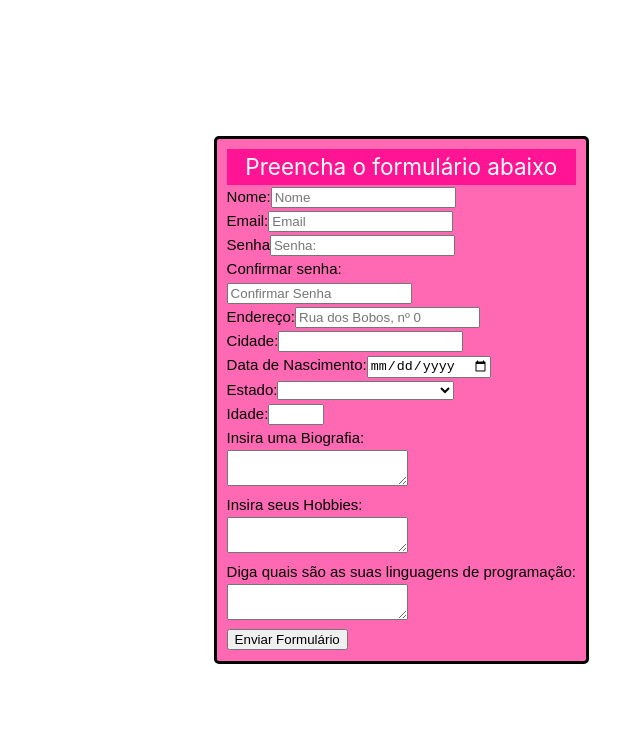
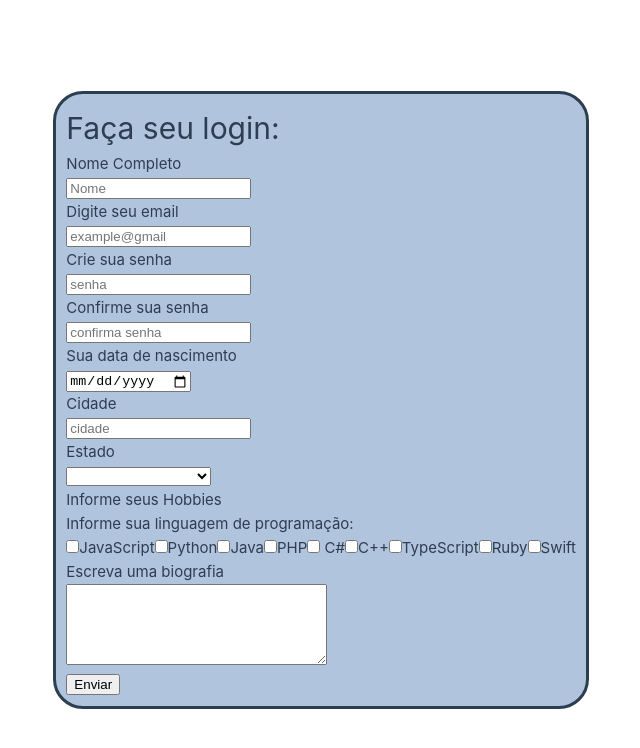
Before and after one commit to Dudinhacardozo/Desenvolvimento-web-P1, a Vue app: page / in a window 1280 px wide. Shown: the top 748 px of the page, without its empty margins (51-691 px from the left). Built offline with nearby package versions, Linux system fonts and the light colour scheme.

Commit message:
recuperacao do trabalho

```diff
--- a/src/App.vue
+++ b/src/App.vue
@@ -1,176 +1,166 @@
 <script setup>
 import { ref } from 'vue'
+const email = ref('')
+const senha = ref('')
+const confirmaSenha = ref('')
+const nome = ref('')
+const nascimento = ref('')
+const cidade = ref('')
+const estado = ref('')
+const hobbies = ref('')
+const liguagensProg = ref('')
+const biografia = ref('')
+const enviar = ref(false)
+const erro = ref('')
 
-const nome = ref("")
-const Email = ref("")
-const senha = ref("")
-const confirmarsenha = ref("")
-const endereço = ref("")
-const Cidade = ref("")
-const DatadeNascimento = ref("")
-const estado = ref("")
-const idade = ref("")
-const biografia = ref("")
-const hobbies = ref("")
-const lingprog = ref("")
-const erro = ref("")
-const exibir = ref(false)
-function confirmacao (){
-  if(senha.value != confirmarsenha.value){
-    alert('A senha não confere')
-    console.log(exibir.value)
-
-    exibir.value = false
-  } else{
-    console.log("Certo")
-
-    exibir.value = true
+function confirmacao() {
+  if (senha.value === confirmaSenha.value) {
+    erro.value = "";
+    return true;
+  } else {
+    erro.value = "A senha não confere!"
+    return false
   }
 }
 </script>
+
 <template>
-  <form class="layout"
-  @submit.prevent="">
-    <h2> Preencha o formulário abaixo</h2>
-
-    <div class="form-row">
-      <div class="cor col-md-4 mb-3">
-        <label for="validationDefault01">Nome:</label>
-        <input type="text" v-model="nome" class="form-control" id="validationDefault01" placeholder="Nome" size="20"
+  <div>
+    <form class="formulario" @submit.prevent="enviar = confirmacao()">
+      <h1>Faça seu login:</h1>
+      <div class="nome">
+        <h4>Nome Completo</h4>
+        <input type="text" v-model="nome" v-on:keypress="enviar = false" placeholder="Nome " required>
+      </div>
+      <div class="email">
+        <h4>Digite seu email</h4>
+        <input type="email" v-model="email" v-on:keypress="enviar = false" placeholder="example@gmail" required>
+      </div>
+      <div class="senha">
+        <h4>Crie sua senha</h4>
+        <input type="password" v-model="senha" v-on:keypress="enviar = false" placeholder="senha" required>
+      </div>
+      <div class="confirmaSenha">
+        <h4>Confirme sua senha</h4>
+        <input type="password" v-model="confirmaSenha" v-on:keypress="enviar = false" placeholder="confirma senha"
           required>
       </div>
-    </div>
-
-    <div class="cor form-group col-md-6">
-      <label for="inputEmail4">Email:</label>
-      <input type="email" v-model="Email" class="form-control" id="inputEmail4" placeholder="Email" size="20" required>
-    </div>
-
-    <div class=" cor form-group mx-sm-3 mb-2">
-      <label for="inputPassword2" class="sr-only">Senha</label>
-      <input type="password" v-model="senha" class="form-control" id="inputPassword2" placeholder="Senha:" size="20"
-        maxlength="20" minlength="3" required>
-
-      <p>Confirmar senha: </p>
-      <input type="password" v-model="confirmarsenha" name="senha2" placeholder="Confirmar Senha" size="20" maxlength="20"
-        minlength="3" required>
-    </div>
-
-    <div class="cor form-group">
-      <label for="inputAddress">Endereço:</label>
-      <input type="text" v-model="endereço" class="form-control" id="inputAddress" placeholder="Rua dos Bobos, nº 0"
-        size="20" required>
-    </div>
-
-    <div class="form-row">
-      <div class="cor form-group col-md-6">
-        <label for="inputCity">Cidade:</label>
-        <input type="text" v-model="Cidade" class="form-control" id="inputCity" size="20" required>
+      <div class="nascimento">
+        <h4>Sua data de nascimento</h4>
+        <input type="date" v-model="nascimento" v-on:keypress="enviar = false" required>
       </div>
-
-      <div class="cor">
-        <label for="inputEmail4">Data de Nascimento:</label>
-        <input id="date" v-model="DatadeNascimento" type="date" size="20">
+      <div class="cidade">
+        <h4>Cidade</h4>
+        <input type="text" v-model="cidade" v-on:keypress="enviar = false" placeholder="cidade" required>
       </div>
-
-      <div class=" cor form-group col-md-4">
-        <label for="inputEstado">Estado:</label>
-        <select id="inputEstado" v-model="estado" class="form-control">
-          <option selected>Escolher...</option>
-          <option>Acre (AC)</option>
-          <option>Alagoas (AL)</option>
-          <option>Amapá (AP)</option>
-          <option>Amazonas (AM)</option>
-          <option>Bahia (BA)</option>
-          <option>Ceará (CE)</option>
-          <option>Distrito Federal (DF)</option>
-          <option>Espírito Santo (ES)</option>
-          <option>Goiás (GO)</option>
-          <option>Maranhão (MA)</option>
-          <option>Mato Grosso (MT)</option>
-          <option>Mato Grosso do Sul (MS)</option>
-          <option>Minas Gerais (MG)</option>
-          <option>Pará (PA)</option>
-          <option>Paraíba (PB)</option>
-          <option>Paraná (PR)</option>
-          <option>Pernambuco (PE)</option>
-          <option>Piauí (PI)</option>
-          <option>Rio de Janeiro (RJ)</option>
-          <option>Rio Grande do Norte (RN)</option>
-          <option>Rio Grande do Sul (RS)</option>
-          <option>Rondônia (RO)</option>
-          <option>Roraima (RR)</option>
-          <option>Santa Catarina (SC)</option>
-          <option>São Paulo (SP)</option>
-          <option>Sergipe (SE)</option>
-          <option>Tocantins (TO)</option>
+      <div class="estado">
+        <h4>Estado</h4>
+        <select v-model="estado" v-on:keypress="enviar = false" required>
+          <option value="AC">Acre</option>
+          <option value="AL">Alagoas</option>
+          <option value="AP">Amapá</option>
+          <option value="AM">Amazonas</option>
+          <option value="BA">Bahia</option>
+          <option value="CE">Ceará</option>
+          <option value="ES">Espírito Santo</option>
+          <option value="GO">Goiás</option>
+          <option value="MA">Maranhão</option>
+          <option value="MT">Mato Grosso</option>
+          <option value="MS">Mato Grosso do Sul</option>
+          <option value="MG">Minas Gerais</option>
+          <option value="PA">Pará</option>
+          <option value="PB">Paraíba</option>
+          <option value="PR">Paraná</option>
+          <option value="PE">Pernambuco</option>
+          <option value="PI">Piauí</option>
+          <option value="RJ">Rio de Janeiro</option>
+          <option value="RN">Rio Grande do Norte</option>
+          <option value="RS">Rio Grande do Sul</option>
+          <option value="RO">Rondônia</option>
+          <option value="RR">Roraima</option>
+          <option value="SC">Santa Catarina</option>
+          <option value="SP">São Paulo</option>
+          <option value="SE">Sergipe</option>
+          <option value="TO">Tocantins</option>
         </select>
       </div>
+      <div class="hobbies">
+        <h4>Informe seus Hobbies</h4>
+      </div>
+      <div class="lingprog">
+      <h4>Informe sua linguagem de programação:</h4>
+       <input type="checkbox" id="vehicle1" name="vehicle1" value="Bike">
+<label for="vehicle1">JavaScript</label>
+<input type="checkbox" id="vehicle2" name="vehicle2" value="Car">
+<label for="vehicle2">Python</label>
+<input type="checkbox" id="vehicle3" name="vehicle3" value="Boat">
+<label for="vehicle3">Java</label>
+<input type="checkbox" id="vehicle1" name="vehicle1" value="Bike">
+<label for="vehicle1">PHP</label>
+<input type="checkbox" id="vehicle2" name="vehicle2" value="Car">
+<label for="vehicle2"> C#</label>
+<input type="checkbox" id="vehicle3" name="vehicle3" value="Boat">
+<label for="vehicle3">C++</label>
+ <input type="checkbox" id="vehicle1" name="vehicle1" value="Bike">
+<label for="vehicle1">TypeScript</label>
+<input type="checkbox" id="vehicle2" name="vehicle2" value="Car">
+<label for="vehicle2">Ruby</label>
+<input type="checkbox" id="vehicle3" name="vehicle3" value="Boat">
+<label for="vehicle3">Swift</label>
+</div>
+      <div class="biografia">
+        <h4>Escreva uma biografia</h4>
+        <textarea name="Hobbies" v-model="biografia" cols="30" rows="5" v-on:keypress="enviar = false"></textarea>
+      </div>
+      <button type="submit">Enviar</button>
+    </form>
+    <p>{{ erro }}</p>
+  </div>
+
+  <div v-if="enviar" class="cadastro">
+    <h1>Cadastro de perfil</h1>
+    <p>Nome: {{ nome }}</p>
+    <div class="email-atual">
+      <p>Email: {{ email }}</p>
     </div>
-
-    <div class="cor">
-      <p>
-        <label for="age">Idade:</label>
-        <input id="age" v-model="idade" type="number" name="age" min="18" max="60">
-      </p>
+    <div class="senha-atual">
+      <p>Senha: {{ senha }}</p>
     </div>
-
-    <div class=" cor biografia">
-      <h4>Insira uma Biografia:</h4>
-      <textarea v-model="biografia" v-on:keypress="enviar = false"></textarea>
+    <div class="nascimento-atualizado">
+      <p>Data de nascimento: {{ nascimento }}</p>
     </div>
-
-    <div class=" cor hobies">
-      <h4>Insira seus Hobbies:</h4>
-      <textarea v-model="hobbies" v-on:keypress="enviar = false"></textarea>
+    <div class="bairro-atual">
+      <p>Bairro: {{ bairro }}</p>
     </div>
-
-    <div class=" cor ling_prog">
-      <h4>Diga quais são as suas linguagens de programação:</h4>
-      <textarea v-model="lingprog" v-on:keypress="enviar = false"></textarea>
+    <div class="numero-atual">
+      <p>Número da casa: {{ numero }}</p>
     </div>
-
-    <div>
-      <input type="submit" @click="confirmacao" value="Enviar Formulário">
+    <div class="complemento-atual">
+      <p>Complemento: {{ complemento }}</p>
     </div>
-
-  </form>
-
-  <div v-if="exibir">
-    Nome: {{ nome }}
-    Email: {{ Email }}
-    senha: {{ senha }}
-    confirmar senha: {{ confirmarsenha }}
-    Endereço: {{ endereço }}
-    Cidade:{{ Cidade }}
-    Data de Nascimento:{{ DatadeNascimento }}
-    Estado:{{ estado }}
-    idade:{{ idade }}
-    biografia:{{ biografia }}
-    hobies:{{ hobbies }}
-    Línguagem programação:{{ lingprog }}
-
+    <div class="cidade-atual">
+      <p>Cidade: {{ cidade }}</p>
+    </div>
+    <div class="estado-atual">
+      <p>estado: {{ estado }}</p>
+    </div>
+    <div class="hobbies">
+      <p>Hobbies: {{ hobbies }}</p>
+    </div>
+    <div class="linguagens">
+      <p>Linguagens de programação: {{ liguagensProg }}</p>
+    </div>
+    <div class="bio">
+      <p>Biografia: {{ biografia }}</p>
+    </div>
   </div>
 </template>
+
 <style scoped>
-.layout {
-  background-color: #FF69B4;
-  border-radius: 5px;
-  border-color: black;
+.formulario {
+  background-color:#B0C4DE	;
+  border-radius: 30px;
   border-style: solid;
-  color: white;
   padding: 10px;
 }
-
-.cor {
-  color: black;
-  font-family: Arial, Helvetica, sans-serif;
-
-}
-
-h2 {
-  background-color: #FF1493;
-  color: white;
-  text-align: center
-}
 </style>
```
